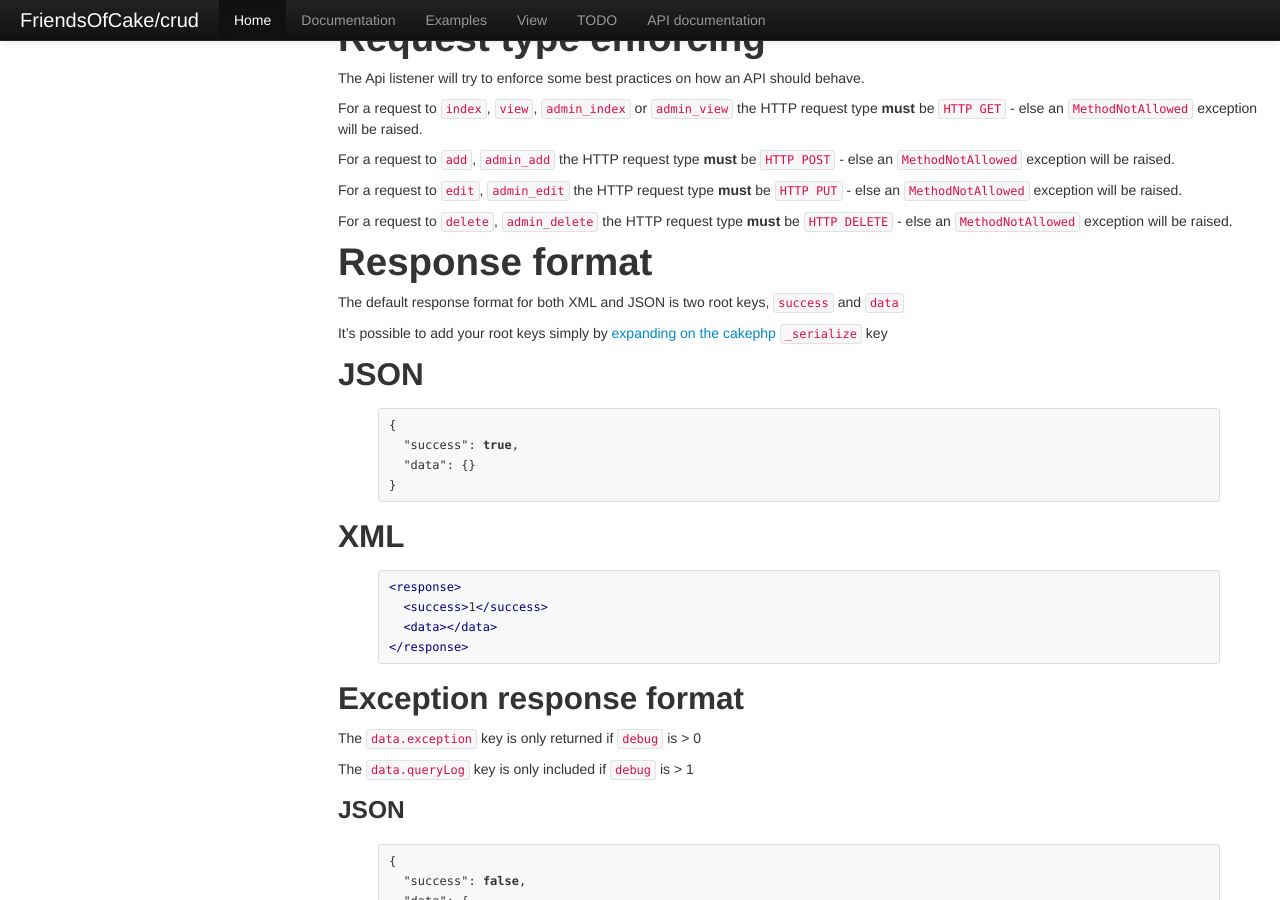
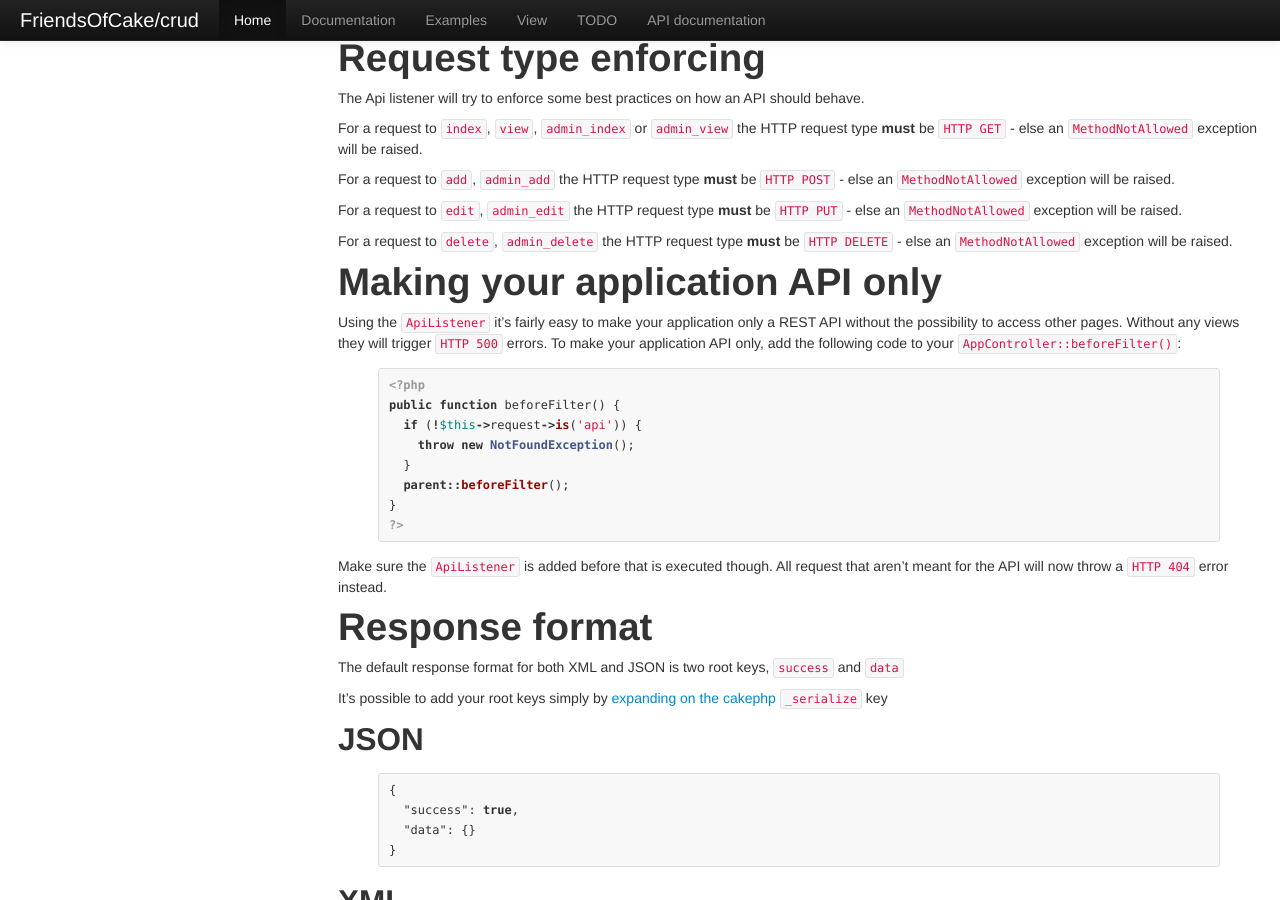
Before and after one commit to FriendsOfCake/crud, a Jekyll site: the page built from docs/listeners/api.md, in a window 1280 px wide and 900 px high, scrolled down 2417 px. Built offline with Jekyll 4.4.1, drawn with Linux system fonts in a browser that asks for light colours; nearby versions of some CDN libraries; comment, search, counter and statistics services are not loaded; some of the changed text lies outside the part shown.

Commit message:
Adds section to make the app API only.

```diff
--- a/docs/listeners/api.md
+++ b/docs/listeners/api.md
@@ -122,6 +122,25 @@ For a request to `edit`, `admin_edit` the HTTP request type __must__ be `HTTP PU
 For a request to `delete`, `admin_delete` the HTTP request type __must__ be `HTTP DELETE` - else an
 `MethodNotAllowed` exception will be raised.
 
+# Making your application API only
+
+Using the `ApiListener` it's fairly easy to make your application only a REST API without the
+possibility to access other pages. Without any views they will trigger `HTTP 500` errors. To make
+your application API only, add the following code to your `AppController::beforeFilter()`:
+
+{% highlight php %}
+<?php
+public function beforeFilter() {
+  if (!$this->request->is('api')) {
+    throw new NotFoundException();
+  }
+  parent::beforeFilter();
+}
+?>
+{% endhighlight %}
+
+Make sure the `ApiListener` is added before that is executed though. All request that aren't meant for the API will now throw a `HTTP 404` error instead.
+
 # Response format
 
 The default response format for both XML and JSON is two root keys, `success` and `data`
```
